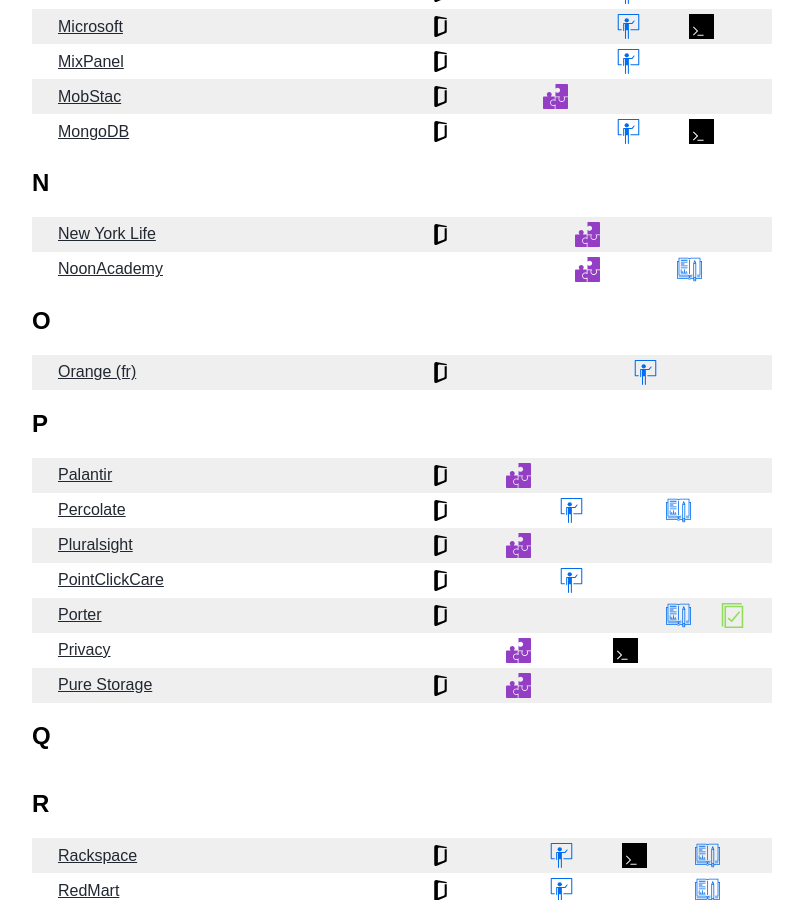
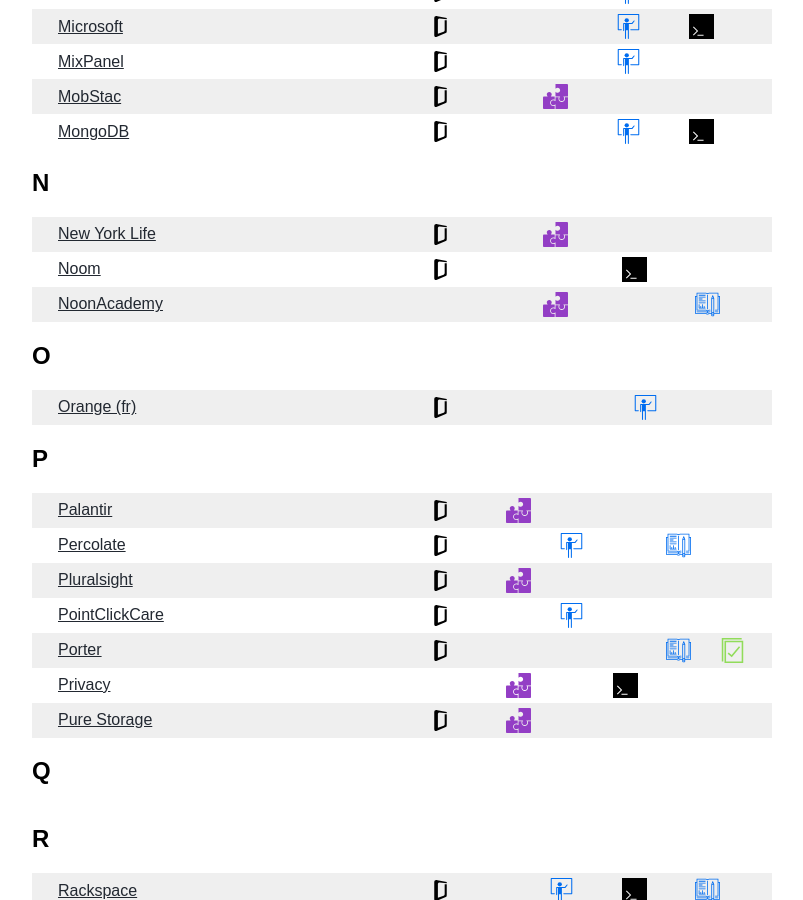
Before and after one commit to cheesesashimi/theywhiteboardedme, a Jekyll site: the page built from pages/companies-that-whiteboard.md, in a window 1280 px wide and 900 px high, scrolled down 3544 px. Shown: the whole window, without its empty margins (238-1041 px from the left). Built offline with Jekyll 4.4.1, drawn with Linux system fonts in a browser that asks for light colours.

Commit message:
Added 'Noom'

```diff
--- a/_data/companies_that_whiteboard/n.yml
+++ b/_data/companies_that_whiteboard/n.yml
@@ -7,6 +7,12 @@
   interview_types:
   - online_coding_challenge
 
+- name: Noom
+  url: http://www.noom.com
+  glassdoor: https://www.glassdoor.com/Interview/Noom-Interview-Questions-E434924.htm
+  interview_types:
+  - live_coding
+
 - name: NoonAcademy
   url: https://www.non.sa
   interview_types:
```
